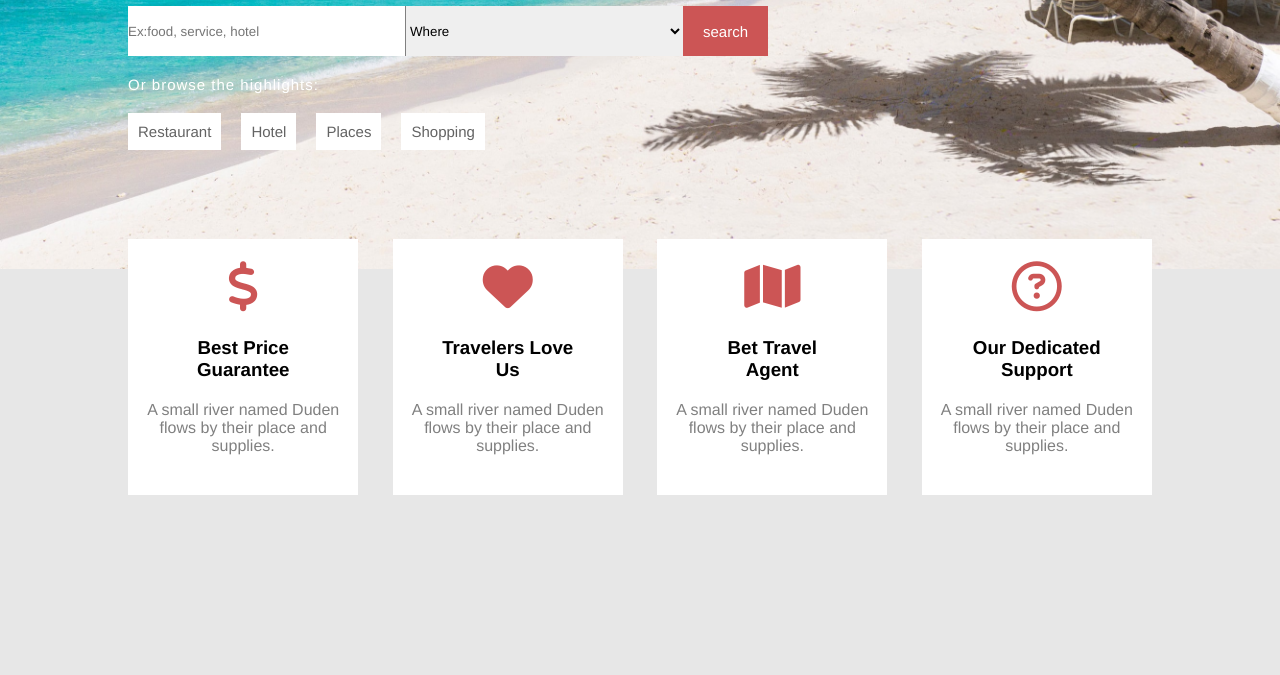
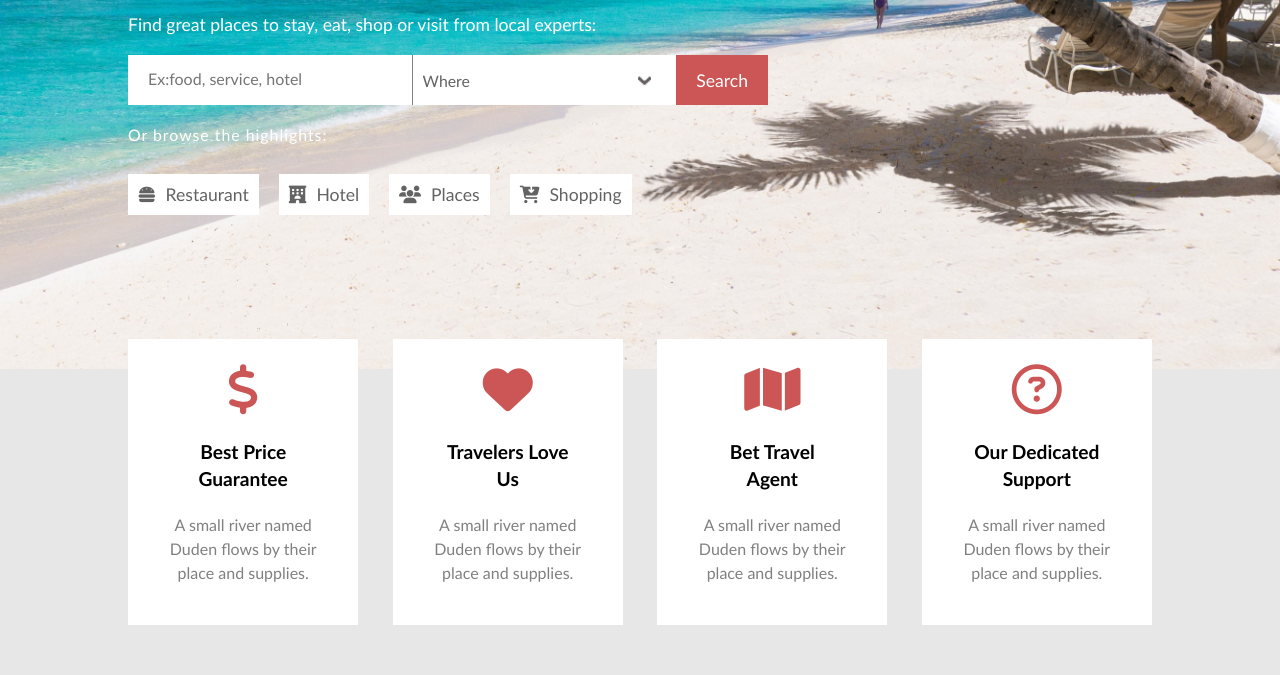
Before and after one commit to Ali-Servat/picture-to-html-css-practice-1, a plain HTML site: page index.html in a window 1280 px wide. Shown: the part 281-956 px from the top of the page. Before the commit the page ends 826 px from the top, so only its background shows below. Drawn offline with Linux system fonts and the light colour scheme.

Commit message:
fixed some problems and did some css adjustments

```diff
--- a/index.html
+++ b/index.html
@@ -41,7 +41,7 @@
           </div>
           <div class="search-wrapper">
             <p>
-              Find great places to stay, eat, shop or visit from local experts
+              Find great places to stay, eat, shop or visit from local experts:
             </p>
             <div class="search-bar">
               <input
@@ -52,7 +52,7 @@
               <select name="city" id="city" class="city">
                 <option value="">Where</option>
               </select>
-              <div class="search"><a>search</a></div>
+              <div class="search"><a>Search</a></div>
             </div>
             <div class="below-search">
               <p>Or browse the highlights:</p>
@@ -61,10 +61,26 @@
           <div class="highlights-wrapper">
             <p></p>
             <div class="highlights">
-              <a href=""> <div class="highlight-cards">Restaurant</div> </a>
-              <a href=""> <div class="highlight-cards">Hotel</div> </a>
-              <a href=""> <div class="highlight-cards">Places</div> </a>
-              <a href=""> <div class="highlight-cards">Shopping</div> </a>
+              <a href="">
+                <div class="highlight-cards">
+                  <i class="fas fa-hamburger"></i>Restaurant
+                </div>
+              </a>
+              <a href="">
+                <div class="highlight-cards">
+                  <i class="fas fa-hotel"></i>Hotel
+                </div>
+              </a>
+              <a href="">
+                <div class="highlight-cards">
+                  <i class="fas fa-users"></i>Places
+                </div>
+              </a>
+              <a href="">
+                <div class="highlight-cards">
+                  <i class="fas fa-cart-arrow-down"></i>Shopping
+                </div>
+              </a>
             </div>
           </div>
         </div>
--- a/style.css
+++ b/style.css
@@ -2,7 +2,7 @@
   margin: 0px;
   padding: 0px;
   box-sizing: border-box;
-  font-family: "Franklin Gothic Medium", "Arial Narrow", Arial, sans-serif;
+  font-family: "Gill Sans", "Gill Sans MT", Calibri, "Trebuchet MS", sans-serif;
 }
 body {
   background-color: rgb(231, 231, 231);
@@ -13,12 +13,13 @@ body {
   background-size: cover;
   background-position: center;
   object-fit: cover;
-  height: 550px;
-  font-size: 15px;
+  height: 650px;
+  font-size: 1.1em;
   width: 100%;
 }
+
 .hero.toggled {
-  height: 840px;
+  height: 940px;
 }
 nav {
   display: flex;
@@ -61,9 +62,10 @@ nav {
   flex: 0.8;
   padding-top: 5px;
   position: relative;
+  cursor: pointer;
 }
 .cta-button {
-  width: fit-content;
+  width: 120px;
   height: fit-content;
   border: 1px solid white;
   border-radius: 20px;
@@ -76,6 +78,9 @@ nav {
   text-decoration: none;
   color: white;
   font-weight: bold;
+  text-align: center;
+  display: block;
+  margin: 0px auto;
 }
 .nav-links {
   padding-top: 20px;
@@ -112,7 +117,7 @@ nav {
   color: white;
 }
 .search-wrapper p {
-  margin-bottom: 10px;
+  margin-bottom: 20px;
 }
 .search-bar {
   display: flex;
@@ -123,11 +128,25 @@ nav {
   flex: 3;
   border: 0px;
   border-right: 1px solid gray;
+  padding: 20px;
+}
+input::placeholder {
+  font-size: 1.2em;
+}
+select {
+  font-size: 0.9em;
+  font-weight: lighter;
+  background: url(angle_down.png) no-repeat right white;
+  -webkit-appearance: none;
+  background-size: 13px;
+  background-position-x: 90%;
 }
 .search-bar .city {
   flex: 3;
   border: 0px;
   width: 20vw;
+  padding: 10px;
+  color: rgb(99, 99, 99);
 }
 .search {
   background-color: rgb(204, 85, 85);
@@ -142,6 +161,7 @@ nav {
 .below-search {
   margin-top: 20px;
   letter-spacing: 1px;
+  font-size: 0.9em;
 }
 .highlights {
   margin-top: 20px;
@@ -155,8 +175,12 @@ nav {
   display: inline;
   float: left;
   margin-right: 20px;
+  margin-top: 10px;
   padding: 10px;
   color: rgb(99, 99, 99);
+}
+.highlight-cards i {
+  margin-right: 10px;
 }
 .cards {
   margin: 0px 10%;
@@ -166,19 +190,22 @@ nav {
 }
 .card {
   text-align: center;
-  padding: 10px;
+  padding: 10px 30px 10px 30px;
   background-color: white;
   width: 200px;
   transform: translate(0px, -30px);
   margin-bottom: 20px;
 }
 .card h3 {
+  font-size: 1.2em;
   width: 140px;
   margin: 0px auto 20px auto;
+  line-height: 1.4;
 }
 .card p {
   color: grey;
   margin-bottom: 30px;
+  line-height: 1.5;
 }
 .picture {
   font-size: 50px;
@@ -186,7 +213,7 @@ nav {
   color: rgb(204, 85, 85);
   margin-top: 10px;
 }
-@media (max-width: 800px) {
+@media (max-width: 900px) {
   nav {
     display: flex;
     flex-direction: column;
@@ -215,18 +242,21 @@ nav {
   }
   .cta {
     position: absolute;
-    top: 5px;
+    top: 3px;
     right: 50px;
     width: 100px;
+  }
+  select {
+    background: white;
   }
 }
 @media (max-width: 500px) {
   .hero {
-    height: 570px;
+    height: 760px;
   }
   .card {
-    transform: translate(0, 0);
     width: 100%;
+    transform: translateY(-50px);
   }
   .highlight-cards {
     margin-top: 10px;
```
Also changed, not shown: angle_down.png (added).
